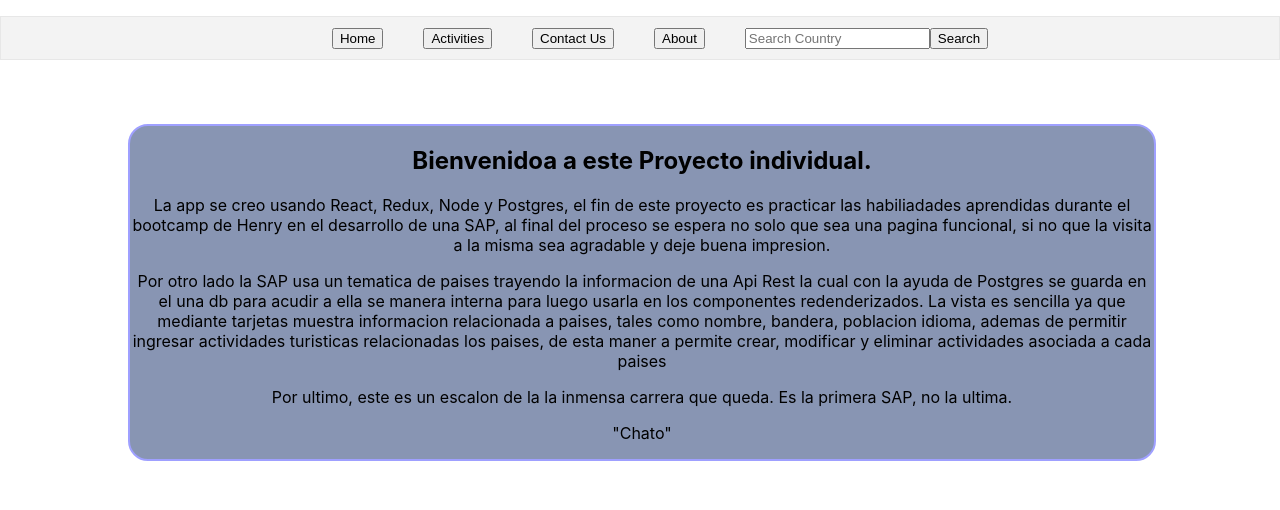
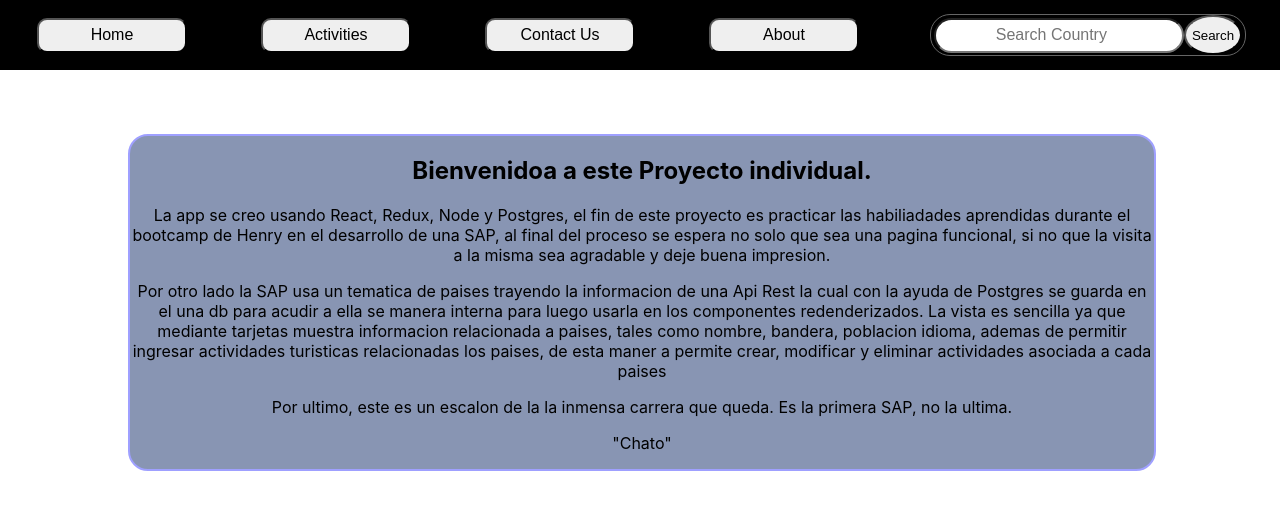
Before and after one commit to chato-cebes/Countries_pi, a React (Create React App) app in the folder client/: page /about in a window 1280 px wide. Shown: the top 510 px of the page. Built offline with nearby package versions, Linux system fonts and the light colour scheme.

Commit message:
Arreglo home

```diff
--- a/client/src/components/Activity/ActivityCard.jsx
+++ b/client/src/components/Activity/ActivityCard.jsx
@@ -27,17 +27,17 @@ const ActivityCard = ({
         </summary>
         <div className={style.title2}>
           <div className={style.h2}>
-            <b>Dificultty:</b> {difficulty},
+            <b>Dificultty:</b> {difficulty}
           </div>
           <div className={style.h2}>
-            <b>Time:</b> {time}(HH:MM),{" "}
+            <b>Time:</b> {time} (HH:MM)
           </div>
           <div className={style.h2}>
             <b>Season:</b> {season}
           </div>
         </div>
         <p>
-          <b>description:</b> {description}
+          <b>Description:</b> {description}
         </p>
       </details>
     </div>
--- a/client/src/components/Country/Country.module.css
+++ b/client/src/components/Country/Country.module.css
@@ -1,62 +1,41 @@
-.onecard{
-    display: inline-flex;
-    flex-direction: column;
-    text-align: center;
-    border: 2px solid rgb(143, 143, 163);
-    margin: 2rem;
-    height: 250px;
-    width: fit-content;
+.onecard {
+  display: flex;
+  flex-direction: column;
+  width: 250px;
+  height: 300px;
+  border: 1px solid rgb(98, 0, 255);
+  border-radius: 20px;
+  padding-top: 1%;
+  justify-content: center;
+  align-items: center;
+  background: rgb(2, 0, 36);
+  background: linear-gradient(
+    45deg,
+    rgba(2, 0, 36, 1) 0%,
+    rgba(42, 149, 149, 1) 23%,
+    rgba(255, 255, 255, 1) 71%
+  );
 }
 
-.flag{
-    height: fit-content;
-    width: 50%;
-    object-fit: contain;
-    border: 2px solid grey;
+.cards {
+  display: flex;
+  flex-wrap: wrap;
+  justify-content: center;
+  align-items: center;
+  gap: 1rem;
 }
 
+.flag {
+  border: 1px solid #999;
+  border-radius: 15px;
+  object-fit: cover;
+}
 
-.cards{
-
-    height: 100%;
-    width: fit-content;
-    flex-direction: row;
-    align-items: center;
-    border-radius: 2rem;
-
-
+.img {
+  width: 250px;
+  height: 200px;
+  border-radius: 15px;
 }
-/*
-justify-content: space-around;
-gap: 1rem ;
-
-    width: fit-content;
-    padding-left: 2rem;
-    padding-right: 2rem;
-    height: 100%;
-    background-color: #93acf1;
-    color: black;
-    border: 1px whitesmoke;
-    border-radius: 2rem;
- */
-
- /*
- display: flex;
- flex-direction: row;
-    align-items: center;
-
-    padding-left: 2rem;
-    padding-right: 2rem;
-    height: 100%;
-    background-color: #93acf1;
-    color: black;
-    border: 1px whitesmoke;
-    border-radius: 2rem;
-    gap: 1rem ;
-    border: 1px solid #e7e7e7;
-    background-color: #f3f3f3;
-    display: flex - inline;
-    color: white;
-    text-align: center;
-    padding: 10px 20px;
- */
+.title {
+  height: 150px;
+}
--- a/client/src/components/Country/CountryCard.jsx
+++ b/client/src/components/Country/CountryCard.jsx
@@ -1,17 +1,20 @@
-import { Link } from "react-router-dom"
-import style from "./Country.module.css"
+import { Link } from "react-router-dom";
+import style from "./Country.module.css";
 
+const CountryCard = ({ id, name, flag, region }) => {
+  return (
+    <div className={style.onecard}>
+      <div className={style.flag}>
+        <Link to={`/detail/${id}`}>
+          <img className={style.img} src={flag} alt={name} />
+        </Link>
+      </div>
+      <div className={style.title}>
+        <h3>{name}</h3>
+        <h5>{region}</h5>
+      </div>
+    </div>
+  );
+};
 
-const CountryCard = ({id, name, flag, region}) =>{
-    return(
-        <div className={style.onecard}>
-            <h1>{name}</h1>
-            <Link to={`/detail/${id}`}>
-            <img src={flag} alt={name} className={style.flag}/>
-            </Link>
-            <h3>{region}</h3>
-        </div>
-    )
-}
-
-export default CountryCard
+export default CountryCard;
--- a/client/src/components/Home/Home.module.css
+++ b/client/src/components/Home/Home.module.css
@@ -1,43 +1,47 @@
-.marco{
-    display: flex - inline;
-    flex-direction: column;
-    width: 95%;
-    max-height: fit-content;
-    border:2px solid #000000;
-    margin-left: 30px;
+.marco {
+  width: 100%;
 }
 
-.filtros{
-    border: 1px solid #e7e7e7;
-    background-color: #f3f3f3;
-    display: flex - inline;
-    color: #2a1e1e;
-    padding: 10px 20px;
+.filtros {
+  background-color: #006c97;
+  display: flex;
+  justify-content: space-around;
+  align-items: center;
+  color: #ffffff;
+  font-size: large;
+  border-radius: 10px;
 }
 
-.Card{
-
-    display: flex;
-    row-gap: 2rem;
-    align-items:flex-end;
-    width: fit-content;
-
-
+.Card {
+  display: flex;
+  row-gap: 2rem;
+  align-items: flex-end;
+  width: fit-content;
 }
 
+.space {
+  display: flex;
+  border: none;
+  border-radius: 10px;
+  background: #f3f3f3;
+  font-size: medium;
+  width: 150px;
+  justify-content: center;
+  align-items: center;
+}
 
-.pagina{
-    background-color: #f3f3f3;
-    border-left: #2a1e1e;
-    border-right: #2a1e1e;
-    border-bottom: #2a1e1e;
+.title {
+  width: 50%;
+  display: flex;
+  justify-content: center;
+  align-items: center;
+}
 
+.titleSelect {
+  width: 100%;
+  height: 50px;
+  display: flex;
+  justify-content: center;
+  align-items: center;
+  gap: 1rem;
 }
-.space{
-    display: inline-flexbox;
-    padding: 5px 20px;
-    margin: 0rem 1rem 0 1rem;
-
-
-
-}
--- a/client/src/components/Nav/Nav.jsx
+++ b/client/src/components/Nav/Nav.jsx
@@ -1,42 +1,76 @@
 import React from "react";
-import SearchBar from "../SearchBar/SearchBar";
 import { Link } from "react-router-dom";
 import styled from "styled-components";
+import SearchBar from "../SearchBar/SearchBar";
 
-const Ul = styled.ul`
-  border: 1px solid #e7e7e7;
-  background-color: #f3f3f3;
+const Ul = styled.div`
+  width: 70%;
+  height: 100%;
+  display: flex;
+  align-items: center;
+  justify-content: center;
 `;
 
-const Li = styled.li`
-  display: flex - inline;
-  color: white;
-  text-align: center;
-  padding: 10px 20px;
+const Bar = styled.div`
+  width: 30%;
+  height: 100%;
+  display: flex;
+  align-items: center;
+  justify-content: center;
+`;
+
+const Li = styled.div`
+  display: flex;
+  justify-content: center;
+  align-items: center;
+  width: 100%;
+  .btn {
+    width: 150px;
+    height: 35px;
+    border-radius: 10px;
+    font-size: medium;
+  }
+`;
+
+const NavBar = styled.nav`
+  width: 100%;
+  height: 70px;
+  display: flex;
+  justify-content: space-around;
+  position: sticky;
+  top: 0;
+  background-color: #000000;
 `;
 
 const Nav = () => {
   return (
-    <nav>
-
+    <NavBar>
       <Ul>
         <Li>
-          <Link to="/home"><button>Home</button></Link>
+          <Link to="/home">
+            <button className="btn">Home</button>
+          </Link>
         </Li>
         <Li>
-          <Link to="/activities"><button>Activities</button></Link>
+          <Link to="/activities">
+            <button className="btn">Activities</button>
+          </Link>
         </Li>
         <Li>
-          <Link to="/contact"><button>Contact Us</button></Link>
+          <Link to="/contact">
+            <button className="btn">Contact Us</button>
+          </Link>
         </Li>
         <Li>
-          <Link to="/about"><button>About</button></Link>
-        </Li>
-        <Li>
-          <SearchBar/>
+          <Link to="/about">
+            <button className="btn">About</button>
+          </Link>
         </Li>
       </Ul>
-    </nav>
+      <Bar>
+        <SearchBar />
+      </Bar>
+    </NavBar>
   );
-}
-export default Nav
+};
+export default Nav;
--- a/client/src/components/Paginado/Paginado.jsx
+++ b/client/src/components/Paginado/Paginado.jsx
@@ -1,20 +1,26 @@
 import React from "react";
-import style from "./Paginado.module.css"
+import style from "./Paginado.module.css";
 
 const Paginado = ({ cardPerPage, countryState, paginado }) => {
-
   const pageNumber = [];
 
   for (let i = 1; i <= Math.ceil(countryState.length / cardPerPage); i++) {
-    pageNumber.push(i)
-}
+    pageNumber.push(i);
+  }
 
   return (
-      <ul>
-          {pageNumber &&
-          pageNumber.map((numero)=> <a className={style.numero} key={numero} onClick={()=>paginado(numero)}> {numero} </a>)
-          }
-      </ul>
+    <ul className={style.ul}>
+      {pageNumber &&
+        pageNumber.map((numero) => (
+          <a
+            className={style.numero}
+            key={numero}
+            onClick={() => paginado(numero)}
+          >
+            {numero}
+          </a>
+        ))}
+    </ul>
   );
 };
 
--- a/client/src/components/Paginado/Paginado.module.css
+++ b/client/src/components/Paginado/Paginado.module.css
@@ -1,49 +1,17 @@
-.numero{
-
-    border: 1px solid #e7e7e7;
-    background-color: #f3f3f3;
-    display: flex - inline;
-    color: rgb(56, 49, 49);
-    padding: 10px;
-    border-radius: 0.3rem;
+.ul {
+  display: flex;
+  justify-content: center;
+  align-items: center;
 }
 
-/*
-gap: 1rem ;
-justify-content: space-around;
-    display: flex;
-    flex-direction: row;
-    align-items: center;
-
-    width: fit-content;
-    padding-left: 2rem;
-    padding-right: 2rem;
-    height: 100%;
-    background-color: #93acf1;
-    color: black;
-    border: 1px whitesmoke;
-    border-radius: 2rem;
- */
-
- /*
-    display: flex;
-    flex-direction: row;
-    justify-content: space-around;
-    align-items: center;
-
-    width: fit-content;
-    padding-left: 2rem;
-    padding-right: 2rem;
-    height: 100%;
-    background-color: #93acf1;
-    color: black;
-    border: 1px whitesmoke;
-    border-radius: 2rem;
-    gap: 1rem ;
-    border: 1px solid #e7e7e7;
-    background-color: #f3f3f3;
-    display: flex - inline;
-    color: white;
-    text-align: center;
-    padding: 10px 20px;
- */
+.numero {
+  display: flex;
+  color: black;
+  border: 1px solid black;
+  width: 30px;
+  height: 40px;
+  align-items: center;
+  justify-content: center;
+  border-radius: 5px;
+  margin: 1px;
+}
--- a/client/src/components/SearchBar/SearchBar.jsx
+++ b/client/src/components/SearchBar/SearchBar.jsx
@@ -1,33 +1,57 @@
-import React from "react";
+import React, { useState } from "react";
 import { useDispatch } from "react-redux";
-import { useState } from "react";
-import { getCountryByQuery } from "../../Redux/actions/actions"
+import styled from "styled-components";
+import { getCountryByQuery } from "../../Redux/actions/actions";
 
+const Li = styled.div`
+  display: flex;
+  align-items: center;
+  border: 1px solid #666;
+  border-radius: 20px;
+  padding-left: 3px;
+  padding-right: 3px;
+
+  .boton {
+    height: 40px;
+    border-radius: 50%;
+  }
+  .input {
+    width: 250px;
+    height: 35px;
+    border-radius: 20px;
+    font-size: medium;
+    text-align: center;
+  }
+`;
 
 const SearchBar = () => {
-    const dispatch = useDispatch();
+  const dispatch = useDispatch();
 
-    const [name, setName] = useState("");
+  const [name, setName] = useState("");
 
-    const handleChange = (e) => {
-        e.preventDefault()
-        setName(e.target.value)
+  const handleChange = (e) => {
+    e.preventDefault();
+    setName(e.target.value);
+  };
 
-    }
+  const handleSubmit = (e) => {
+    e.preventDefault();
+    dispatch(getCountryByQuery(name));
+  };
 
-    const handleSubmit = (e) => {
-        e.preventDefault();
-        dispatch(getCountryByQuery(name))
-
-    }
-
-
-    return(
-        <div>
-            <input type= "search" placeholder="Search Country" onChange={(e)=>handleChange(e)}/>
-            <button type="submit" onClick={(e)=> handleSubmit(e) }>Search</button>
-        </div>
-    )
-}
+  return (
+    <Li>
+      <input
+        className="input"
+        type="search"
+        placeholder="Search Country"
+        onChange={(e) => handleChange(e)}
+      />
+      <button className="boton" type="submit" onClick={(e) => handleSubmit(e)}>
+        Search
+      </button>
+    </Li>
+  );
+};
 
 export default SearchBar;
```
Also changed, not shown: client/src/components/Contact/Contact.module.css (+6 -13 lines), client/src/components/Home/Home.jsx (+87 -46 lines).
